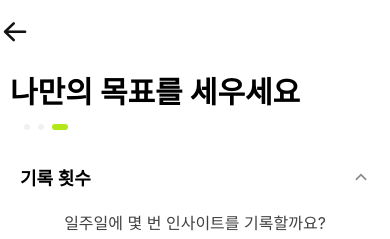
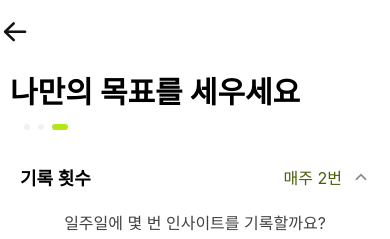
Before and after one commit to CCC-org/keewe-app, a React Native app: screen /ChallengeGoalSetting in a window 390 px wide. Shown: the top 239 px of the page. Built offline with nearby package versions, Linux system fonts and the light colour scheme.

Commit message:
accordion now has subtitles

```diff
--- a/src/components/accordions/Accordion.tsx
+++ b/src/components/accordions/Accordion.tsx
@@ -1,8 +1,9 @@
 import React, { useEffect, useRef } from 'react';
-import { StyleSheet, Animated } from 'react-native';
+import { StyleSheet, Animated, Text } from 'react-native';
 import { TouchableOpacity } from 'react-native';
 import { useTheme } from 'react-native-paper';
 import Icon from 'react-native-vector-icons/Ionicons';
+import { View } from '../Themed';
 
 interface AccordionProps {
   title: JSX.Element;
@@ -11,9 +12,18 @@ interface AccordionProps {
   onClick: () => void;
   openHeight: number;
   duration: number;
+  subTitle?: string;
 }
 
-const Accordion = ({ title, children, isOpen, onClick, openHeight, duration }: AccordionProps) => {
+const Accordion = ({
+  title,
+  subTitle,
+  children,
+  isOpen,
+  onClick,
+  openHeight,
+  duration,
+}: AccordionProps) => {
   const height = useRef(new Animated.Value(0)).current;
   const theme = useTheme();
 
@@ -42,6 +52,7 @@ const Accordion = ({ title, children, isOpen, onClick, openHeight, duration }: A
     <>
       <TouchableOpacity onPress={onClick} style={styles.heading} activeOpacity={0.6}>
         {title}
+        <Text style={styles.subTitle}>{subTitle}</Text>
         <Icon
           name={isOpen ? 'chevron-up-outline' : 'chevron-down-outline'}
           size={18}
@@ -63,5 +74,11 @@ const styles = StyleSheet.create({
     paddingVertical: 10,
     margin: 10,
   },
+  subTitle: {
+    marginLeft: 'auto',
+    marginRight: 10,
+    fontSize: 16,
+    color: '#486006',
+  },
   list: { overflow: 'hidden' },
 });
--- a/src/screens/challenge/ChallengeCreationApprovedScreen.tsx
+++ b/src/screens/challenge/ChallengeCreationApprovedScreen.tsx
@@ -24,7 +24,7 @@ const ChallengeCreationApprovedScreen = ({ navigation, route }) => {
       // headerLeft: () => null <- doesnt work.
     });
   }, []);
-
+  console.log(route.params.form);
   return (
     <View style={styles.container}>
       <HeaderText
--- a/src/screens/challenge/ChallengeGoalSettingScreen.tsx
+++ b/src/screens/challenge/ChallengeGoalSettingScreen.tsx
@@ -9,8 +9,8 @@ const UNSELECTED = 1;
 
 const ChallengeGoalSettingScreen = ({ navigation, route }) => {
   const theme = useTheme();
-  const [recordPerWeek, setRecordPerWeek] = useState<number | number[]>([1]);
-  const [participationPerWeek, setParticipationPerWeek] = useState<number | number[]>([1]);
+  const [recordPerWeek, setRecordPerWeek] = useState<number | number[]>([2]);
+  const [participationPerWeek, setParticipationPerWeek] = useState<number | number[]>([2]);
   const [step, setStep] = useState<number>(UNSELECTED);
   const isNext = useMemo(() => {
     return step !== 2;
--- a/src/screens/challenge/ChallengeGoalSettingSection.tsx
+++ b/src/screens/challenge/ChallengeGoalSettingSection.tsx
@@ -42,6 +42,7 @@ const ChallengeGoalSettingSection = ({
         openHeight={120}
         duration={200}
         title={<Text style={styles.accordianTitle}>기록 횟수</Text>}
+        subTitle={`매주 ${recordPerWeek}번`}
       >
         <ChallengeGoalSettingBar
           minValue={1}
@@ -59,6 +60,7 @@ const ChallengeGoalSettingSection = ({
           openHeight={120}
           duration={200}
           title={<Text style={styles.accordianTitle}>참여 주차</Text>}
+          subTitle={`${participationPerWeek}주 참여`}
         >
           <ChallengeGoalSettingBar
             minValue={1}
```
